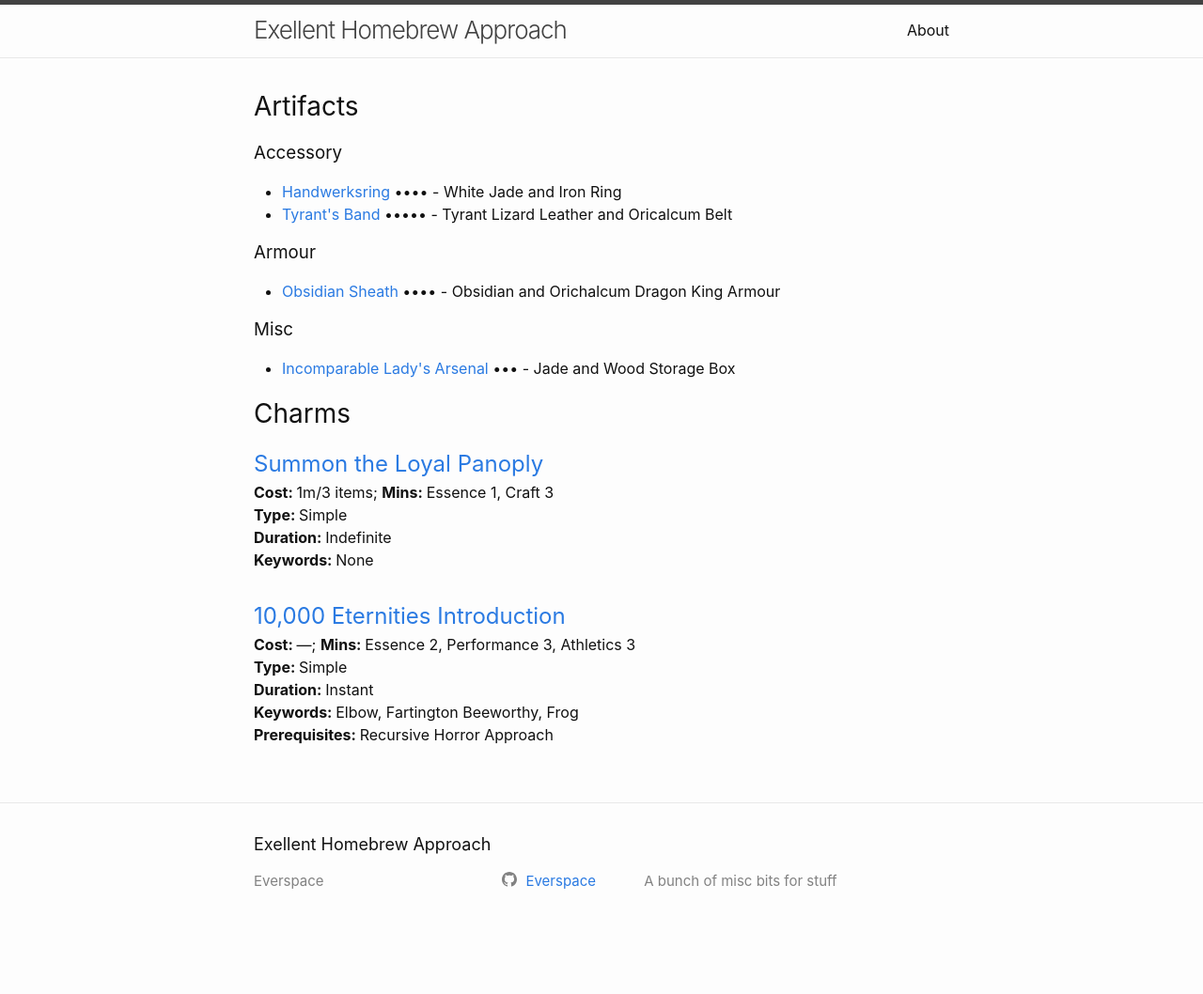
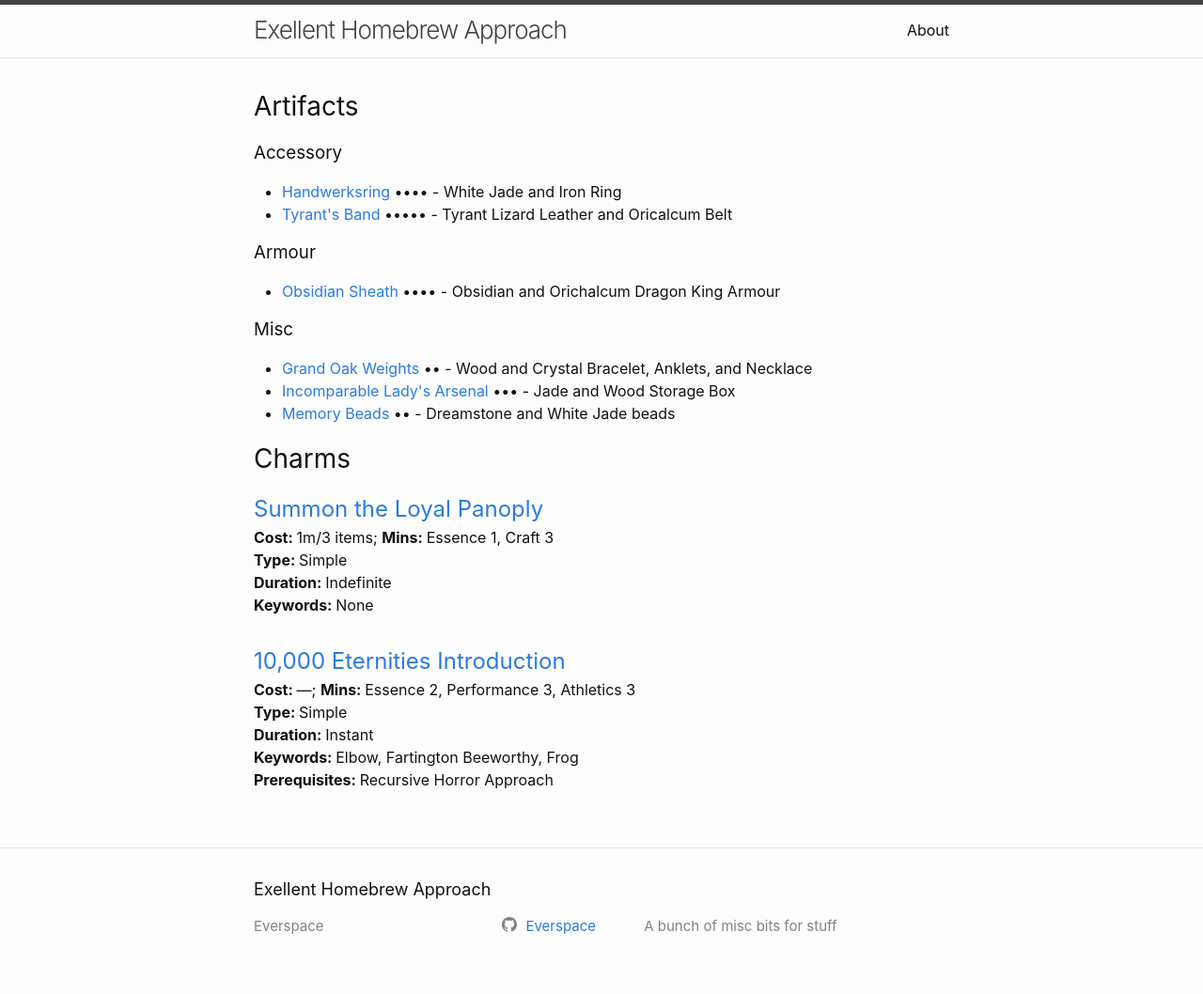
Before and after one commit to Everspace/Excellent-Homebrew-Approach, a Jekyll site: the page built from index.md, in a window 1280 px wide. Shown: the whole page at 94% size. Built offline with Jekyll 4.4.1, drawn with Linux system fonts in a browser that asks for light colours; before the commit the page ends 1010 px from its top, so only the background shows below that.

Commit message:
Add frontmatter for accessories and speeling corrections

```diff
--- a/content/_artifacts/misc/Grand Oak Weights.md
+++ b/content/_artifacts/misc/Grand Oak Weights.md
@@ -1,7 +1,14 @@
+---
+title: Grand Oak Weights
+description: Wood and Crystal Bracelet, Anklets, and Necklace
+category: Misc
+rating: 2
+---
+
 This set of 2 bracelets, 2 anklets, and 1 necklace, are a collection of slivers of mighty oaks encased in a crystal like substance forming beads. They are strung together with a silken thread and tighten to a snug but comfortable fit when worn.
 
-When they are slipped on, each loop weighs up to as much as any great tree found near the pole of wood. The user may decide they are just fasionable, or are exactly as challenging to train or move around in with as they wish. Attuning to them for 1 mote makes the users feet dense and heavy, and they are almost impossible to knock down or shove without a Feat of Strength of difficulty 7, or a similar number of excessive successes in the case of things like Heaven Thunder Hammer.
+When they are slipped on, each loop weighs up to as much as any great tree found near the pole of wood. The user may decide they are just fashionable, or are exactly as challenging to train or move around in with as they wish. Attuning to them for 1 mote makes the users feet dense and heavy, and they are almost impossible to knock down or shove without a Feat of Strength of difficulty 7, or a similar number of excessive successes in the case of charms like Heaven Thunder Hammer.
 
-If the user commits 3m, the Weights may be forcibly put on a victim as a difficulty 3 gambit, or automatically if you are in control of a grapple and relinquish it. This knocks them prone for (essence + 3) rounds in combat or that many hours outside of combat.
+If the user commits 3m while attuned, the Weights may be forcibly put on a victim as a difficulty 3 gambit, or automatically if you are in control of a grapple and relinquish it. This knocks them prone for (essence + 3) rounds in combat or that many hours outside of combat.
 
-The victim is pinned with the wheight of many trees that require a difficulty 14 feat of strength to get up, or displace the person in question. An ally may slip the beads off easily with a simple action, but it is nigh impossible to do so personally.
+The victim is pinned with the weight of many trees that require a difficulty 10 feat of strength to get up, or displace the person in question. An ally may slip the beads off easily with a simple action, but it is nigh impossible to do so personally.
```
Also changed, not shown: content/_artifacts/misc/Memory Beads.md (+9 -3 lines).
